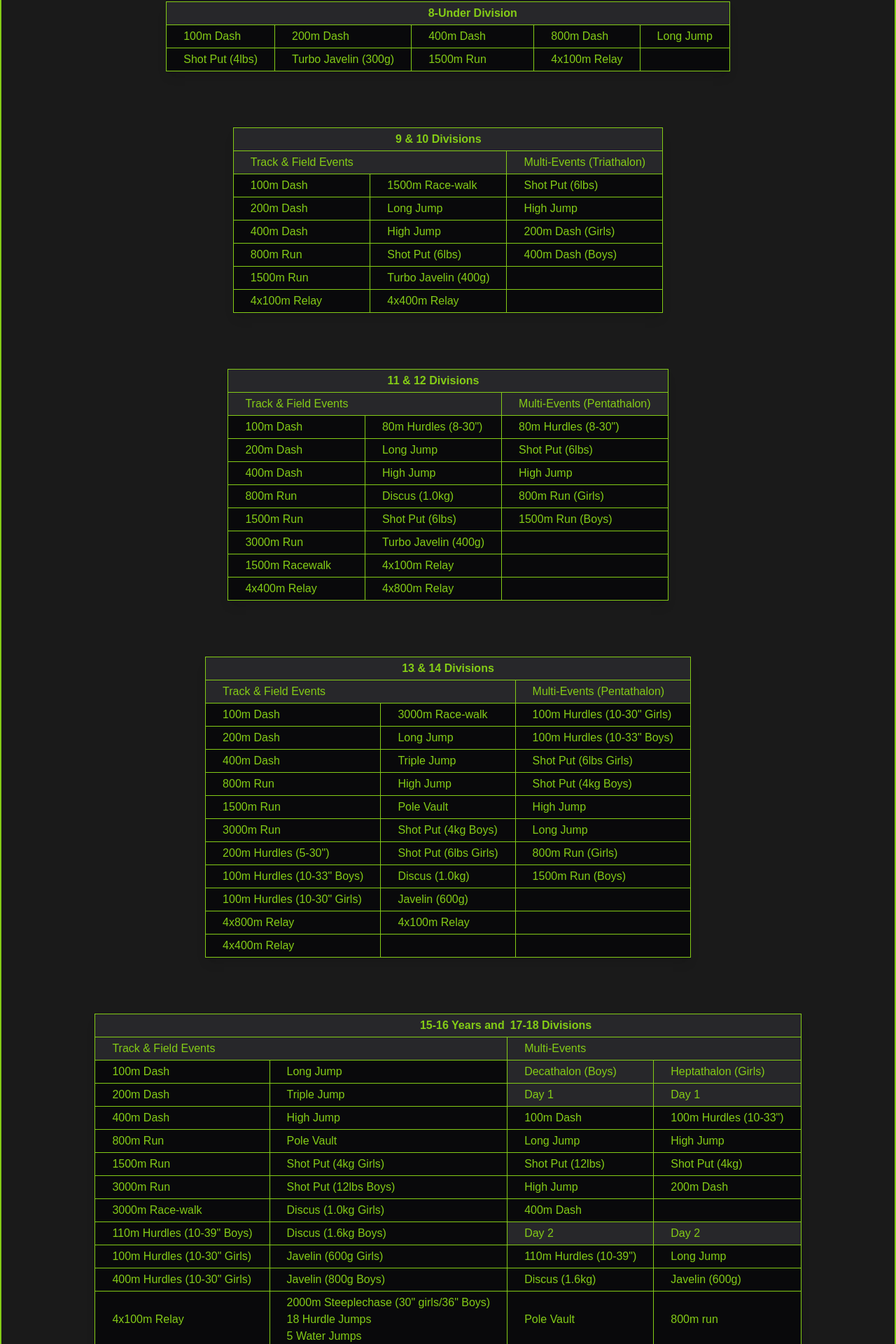
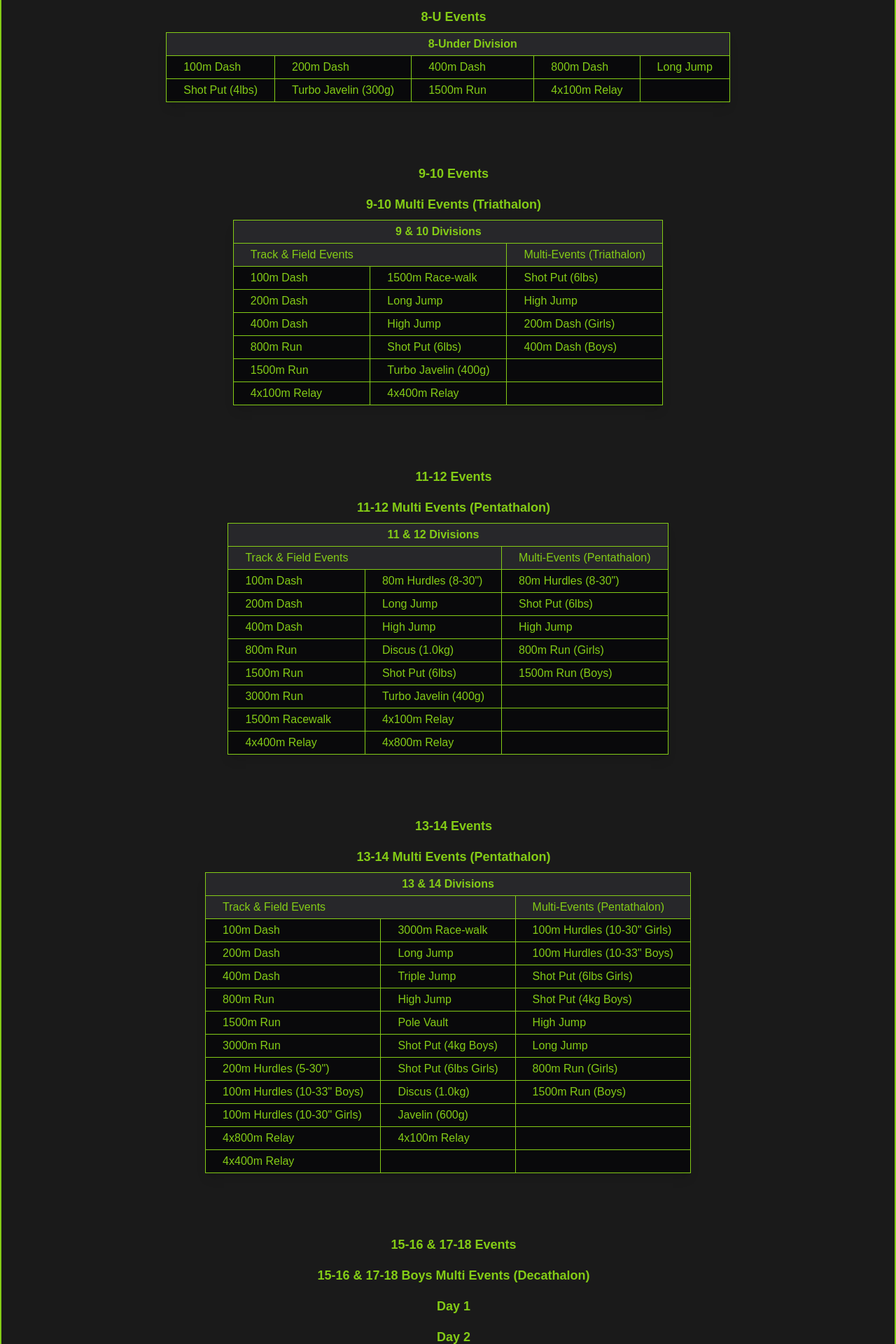
Before and after one commit to rylandavis9/AAU-website, a Next.js app in the folder website/: page /rules in a window 1280 px wide. Shown: the part 847-2767 px from the top of the page at 70% size. Built offline with nearby package versions, Linux system fonts and the light colour scheme.

Commit message:
Fixed multiple pages to display correctly on mobile

```diff
--- a/website/app/calendar/page.tsx
+++ b/website/app/calendar/page.tsx
@@ -10,7 +10,7 @@ export default function Calendar() {
         </Navbar>
         <a href="https://calendar.google.com/calendar/u/0?cid=Y18yMmVhZTQ1MzRlZDZkNmQ2ZDVmODU2ODVhNmU2NGJmMWY5OGIwYzhmMjY1MDZhOGQ2MjkzMGQxNzYyNDhmZmIwQGdyb3VwLmNhbGVuZGFyLmdvb2dsZS5jb20" target="_blank" className="underline mx-10">Get the sharable calendar link here!</a>
         <div className="flex place-content-center">
-          <iframe src="https://calendar.google.com/calendar/embed?height=600&wkst=1&ctz=America%2FChicago&showPrint=0&src=Y18yMmVhZTQ1MzRlZDZkNmQ2ZDVmODU2ODVhNmU2NGJmMWY5OGIwYzhmMjY1MDZhOGQ2MjkzMGQxNzYyNDhmZmIwQGdyb3VwLmNhbGVuZGFyLmdvb2dsZS5jb20&color=%2333B679" className="flex  w-full h-screen p-12"></iframe>
+          <iframe src="https://calendar.google.com/calendar/embed?height=600&wkst=1&ctz=America%2FChicago&showPrint=0&src=Y18yMmVhZTQ1MzRlZDZkNmQ2ZDVmODU2ODVhNmU2NGJmMWY5OGIwYzhmMjY1MDZhOGQ2MjkzMGQxNzYyNDhmZmIwQGdyb3VwLmNhbGVuZGFyLmdvb2dsZS5jb20&color=%2333B679" className="flex  w-full h-screen max-md:p2 md:p-12"></iframe>
         </div>
       </main>
 
--- a/website/app/frequentlyaskedquestions/page.tsx
+++ b/website/app/frequentlyaskedquestions/page.tsx
@@ -7,7 +7,7 @@ export default function Faq() {
       <main className="flex flex-col text-lime-500">
        <Navbar>
         </Navbar>
-        <div className="ml-10" >
+        <div className="" >
           <h1 className="w-full text-center text-4xl font-extrabold " >FAQ</h1>
               <h2 className="ml-5 text-xl font-extrabold " ><br></br>1. When can my child get started?</h2>
                 <ul className="ml-10 text-lg list-disc">
--- a/website/app/rules/page.tsx
+++ b/website/app/rules/page.tsx
@@ -15,7 +15,18 @@ export default function Home() {
         <div className="flex-1 flex flex-wrap align-center justify-center border-solid border-lime-500 text-lime-500 border-2">
             <h1 className="m-2 flex w-full place-content-center text-lg">Important Rules</h1>
             <h2 className="m-2 flex w-full place-content-center text-lg">Age Divisions</h2>
-            <table className="shadow-lg bg-zinc-950 border-solid border-lime-500">
+            <p className="hidden max-md:flex flex-col m-2 place-content-center align-center text-md w-full">
+              <a href='#8u' className="underline">8-Under</a> <br></br>
+              <a href='#910' className="underline">9 Years Old</a><br></br>
+              <a href='#910' className="underline">10 Years Old</a><br></br>
+              <a href='#1112' className="underline">11 Years Old</a><br></br>
+              <a href='#1112' className="underline">12 Years Old</a><br></br>
+              <a href='#1314' className="underline">13 Years Old</a><br></br>
+              <a href="#1314" className="underline">14 Years Old</a><br></br>
+              <a href="#1516" className="underline">15-16 Years Old</a><br></br>
+              <a href='#1516' className="underline">17-18 Years Old</a><br></br>
+            </p>
+            <table className="shadow-lg bg-zinc-950 border-solid border-lime-500 max-md:hidden">
               <tr>
                 <th className="border border-lime-500 bg-zinc-800 text-left px-6 py-1">Division (Girls & Boys)</th>
                 <th className="border  border-lime-500 bg-zinc-800 text-left px-6 py-1">2024</th>
@@ -77,7 +88,7 @@ export default function Home() {
                 <td className="border border-lime-500 text-left px-6 py-1">2008-2010</td>
               </tr>
             </table>
-            <div className="ml-10" >
+            <div className="" >
               <h2 className="ml-5 text-xl font-extrabold " >Proof Of Age</h2>
                 <ul className="ml-10 text-lg list-disc">
                     <li>a. Proof of age may be required at District, Regional Qualifier, and National Championship events and whenever required and/or challenged.</li>
@@ -95,9 +106,13 @@ export default function Home() {
 
                 </ul>
             </div>
-            <div className="flex m-10 align-center justify-center">
+            <div className="flex m-10 flex-col align-center justify-center">
               <a id="8u"></a>
-              <table className="shadow-lg bg-zinc-950 border-solid border-lime-500">
+              <h1 className="m-2 flex w-full place-content-center text-lg font-bold">8-U Events<br></br></h1>
+              <p className="hidden max-md:flex flex-col m-2 place-content-right text-md w-full">
+                100m Dash, 200m Dash, 400m Dash, 800m Dash, Long Jump, Shot Put (4lbs), Turbo Javelin (300g), 1500m Run, 4x100m Relay
+              </p>
+              <table className="shadow-lg bg-zinc-950 border-solid border-lime-500 max-md:hidden">
                 <tr>
                   <th className="border border-r-0  border-y-lime-500 border-l-lime-500 bg-zinc-800 text-left px-6 py-1"></th>
                   <th className="border border-y-lime-500 border-x-0 bg-zinc-800 text-left px-6 py-1"></th>
@@ -122,9 +137,17 @@ export default function Home() {
 
               </table>
             </div>
-            <div className="flex m-10 align-center justify-center">
+            <div className="flex flex-col  m-10 align-center justify-center">
               <a id="910"></a>
-              <table className="shadow-lg bg-zinc-950 border-solid border-lime-500">
+              <h1 className="m-2 flex w-full place-content-center text-lg font-bold">9-10 Events<br></br></h1>
+              <p className="hidden max-md:flex flex-col m-2 place-content-right text-md w-full">
+                100m Dash, 200m Dash, 400m Dash, 800m Dash, 1500m Run, 1500m Race Walk, 4x100m Relay, 4x400m Relay, Long Jump, High Jump,  Shot Put (6lbs), Turbo Javelin (400g)
+              </p>
+              <h1 className="m-2 flex w-full place-content-center text-lg font-bold">9-10 Multi Events (Triathalon)<br></br></h1>
+              <p className="hidden max-md:flex flex-col m-2 place-content-right text-md w-full">
+              Shot Put (6lbs), High Jump, 200m Dash, 400m Dash
+              </p>
+              <table className="shadow-lg bg-zinc-950 border-solid border-lime-500 max-md:hidden">
                   <tr>
                     <th className="border border-r-0  border-y-lime-500 border-l-lime-500 bg-zinc-800 text-left px-6 py-1"></th>
                     <th className="border border-y-lime-500 border-x-0 bg-zinc-800 text-center px-6 py-1">9 & 10 Divisions</th>
@@ -168,9 +191,17 @@ export default function Home() {
 
                 </table>
             </div>
-            <div className="flex m-10 align-center justify-center">
+            <div className="flex m-10 flex-col align-center justify-center">
               <a id="1112"></a>
-              <table className="shadow-lg bg-zinc-950 border-solid border-lime-500">
+              <h1 className="m-2 flex w-full place-content-center text-lg font-bold">11-12 Events<br></br></h1>
+              <p className="hidden max-md:flex flex-col m-2 place-content-right text-md w-full">
+                100m Dash, 200m Dash, 400m Dash, 800m Dash, 1500m Run, 3000m Run, 1500m Race Walk, 4x100m Relay, 4x400m Relay, 4x800m Relay, 80m Hurdles (8-30"), Long Jump, High Jump,  Shot Put (6lbs), Turbo Javelin (400g), Discus (1.0kg)
+              </p>
+              <h1 className="m-2 flex w-full place-content-center text-lg font-bold">11-12 Multi Events (Pentathalon)<br></br></h1>
+              <p className="hidden max-md:flex flex-col m-2 place-content-right text-md w-full">
+              80m Hurdles (8-30"), Shot Put (6lbs), High Jump, 800m Run (Girls), 1500m Run (Boys)
+              </p>
+              <table className="shadow-lg bg-zinc-950 border-solid border-lime-500 max-md:hidden">
                 <tr>
                   <th className="border border-r-0  border-y-lime-500 border-l-lime-500 bg-zinc-800 text-left px-6 py-1"></th>
                   <th className="border border-y-lime-500 border-x-0 bg-zinc-800 text-center px-6 py-1">11 & 12 Divisions</th>
@@ -224,9 +255,17 @@ export default function Home() {
 
               </table>
             </div>
-            <div className="flex m-10 align-center justify-center">
+            <div className="flex flex-col m-10 align-center justify-center">
               <a id="1314"></a>
-              <table className="shadow-lg bg-zinc-950 border-solid border-lime-500">
+              <h1 className="m-2 flex w-full place-content-center text-lg font-bold">13-14 Events<br></br></h1>
+              <p className="hidden max-md:flex flex-col m-2 place-content-right text-md w-full">
+                100m Dash, 200m Dash, 400m Dash, 800m Dash, 1500m Run, 3000m Run, 3000m Race Walk, 4x100m Relay, 4x400m Relay, 4x800m Relay, 100m Hurdles (10-30" Girls), 100m Hurdles (10-33" Boys), 200m Hurdles (5-30"), Long Jump, High Jump, Triple Jump, Pole Vault, Shot Put (6lbs Girls), Shot Put (4kg Boys), Javelin (600g), Discus (1.0kg)
+              </p>
+              <h1 className="m-2 flex w-full place-content-center text-lg font-bold">13-14 Multi Events (Pentathalon)<br></br></h1>
+              <p className="hidden max-md:flex flex-col m-2 place-content-right text-md w-full">
+              100m Hurdles (10-30" Girls), 100m Hurdles (10-33" Boys), Shot Put (6lbs Girls), Shot Put (4kg Boys), High Jump, 800m Run (Girls), 1500m Run (Boys)
+              </p>
+              <table className="shadow-lg bg-zinc-950 border-solid border-lime-500 max-md:hidden">
                 <tr>
                   <th className="border border-r-0  border-y-lime-500 border-l-lime-500 bg-zinc-800 text-left px-6 py-1"></th>
                   <th className="border border-y-lime-500 border-x-0 bg-zinc-800 text-center px-6 py-1">13 & 14 Divisions</th>
@@ -295,9 +334,31 @@ export default function Home() {
               </table>
             </div>
             <a id="1516"></a>
-            <div className="flex m-10 align-center justify-center">
+            <div className="flex flex-col m-10 align-center justify-center">
               <a id="1516"></a>
-              <table className="shadow-lg bg-zinc-950 border-solid border-lime-500">
+              <h1 className="m-2 flex w-full place-content-center text-lg font-bold">15-16 & 17-18 Events<br></br></h1>
+              <p className="hidden max-md:flex flex-col m-2 place-content-right text-md w-full">
+                100m Dash, 200m Dash, 400m Dash, 800m Dash, 1500m Run, 3000m Run, 3000m Race Walk, 4x100m Relay, 4x400m Relay, 4x800m Relay, 2000m Steeplechase (30” Girls/36” Boys) 18 Hurdle Jumps 5 Water Jumps, 110m Hurdles (10-39" Boys), 100m Hurdles (10-30" Girls), 400m Hurdles (10-30" Girls), Long Jump, High Jump, Triple Jump, Pole Vault, Shot Put (12lbs Boys), Shot Put (4kg Girls), Javelin (600g Girls), Javelin (800g Boys), Discus (1.0kg Girls), Discus (1.6kg Boys)
+              </p>
+              <h1 className="m-2 flex w-full place-content-center text-lg font-bold">15-16 & 17-18 Boys Multi Events (Decathalon)<br></br></h1>
+              <h1 className="m-2 flex w-full place-content-center text-lg font-bold">Day 1<br></br></h1>
+              <p className="hidden max-md:flex flex-col m-2 place-content-right text-md w-full">
+              100m Dash, Long Jump, Shot Put (12lbs), High Jump, 400m Dash
+              </p>
+              <h1 className="m-2 flex w-full place-content-center text-lg font-bold">Day 2<br></br></h1>
+              <p className="hidden max-md:flex flex-col m-2 place-content-right text-md w-full">
+              110m Hurdles (10-39"), Discus (1.6kg), Pole Vault, Javelin (800g), 1500m Run
+              </p>
+              <h1 className="m-2 flex w-full place-content-center text-lg font-bold">15-16 & 17-18 Girls Multi Events (Heptathalon)<br></br></h1>
+              <h1 className="m-2 flex w-full place-content-center text-lg font-bold">Day 1<br></br></h1>
+              <p className="hidden max-md:flex flex-col m-2 place-content-right text-md w-full">
+              100m Hurdles (10-33"), High Jump, Shot Put (4kg), 200m Dash
+              </p>
+              <h1 className="m-2 flex w-full place-content-center text-lg font-bold">Day 2<br></br></h1>
+              <p className="hidden max-md:flex flex-col m-2 place-content-right text-md w-full">
+              Long Jump, Javelin (600g), 800m Run
+              </p>
+              <table className="shadow-lg bg-zinc-950 border-solid border-lime-500 max-md:hidden">
                 <tr>
                   <th className="border border-r-0  border-y-lime-500 border-l-lime-500 bg-zinc-800 text-left px-6 py-1"></th>
                   <th className="border border-y-lime-500 border-x-0 bg-zinc-800 text-right px-1 py-1">15-16 Years and</th>
```
